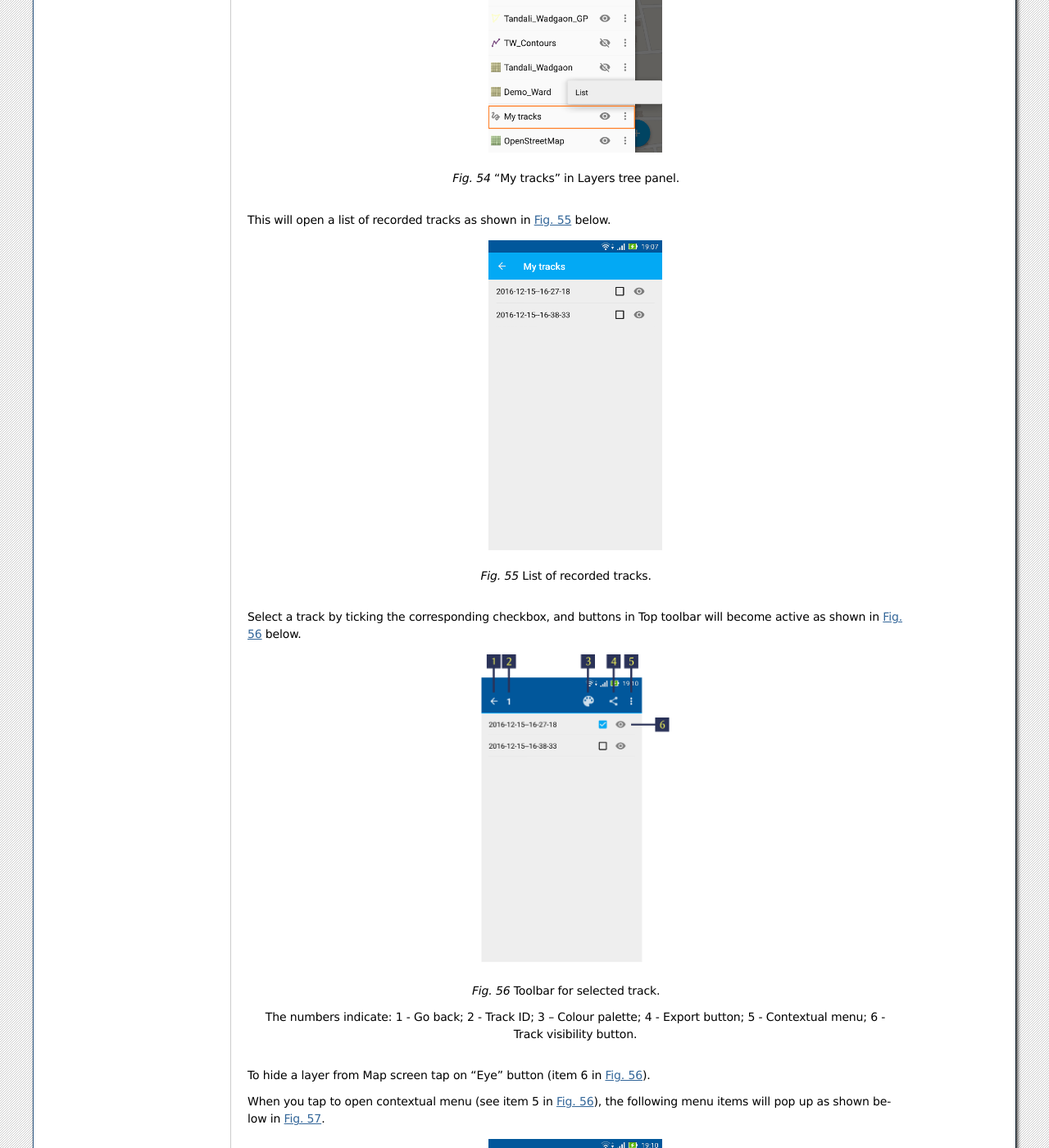
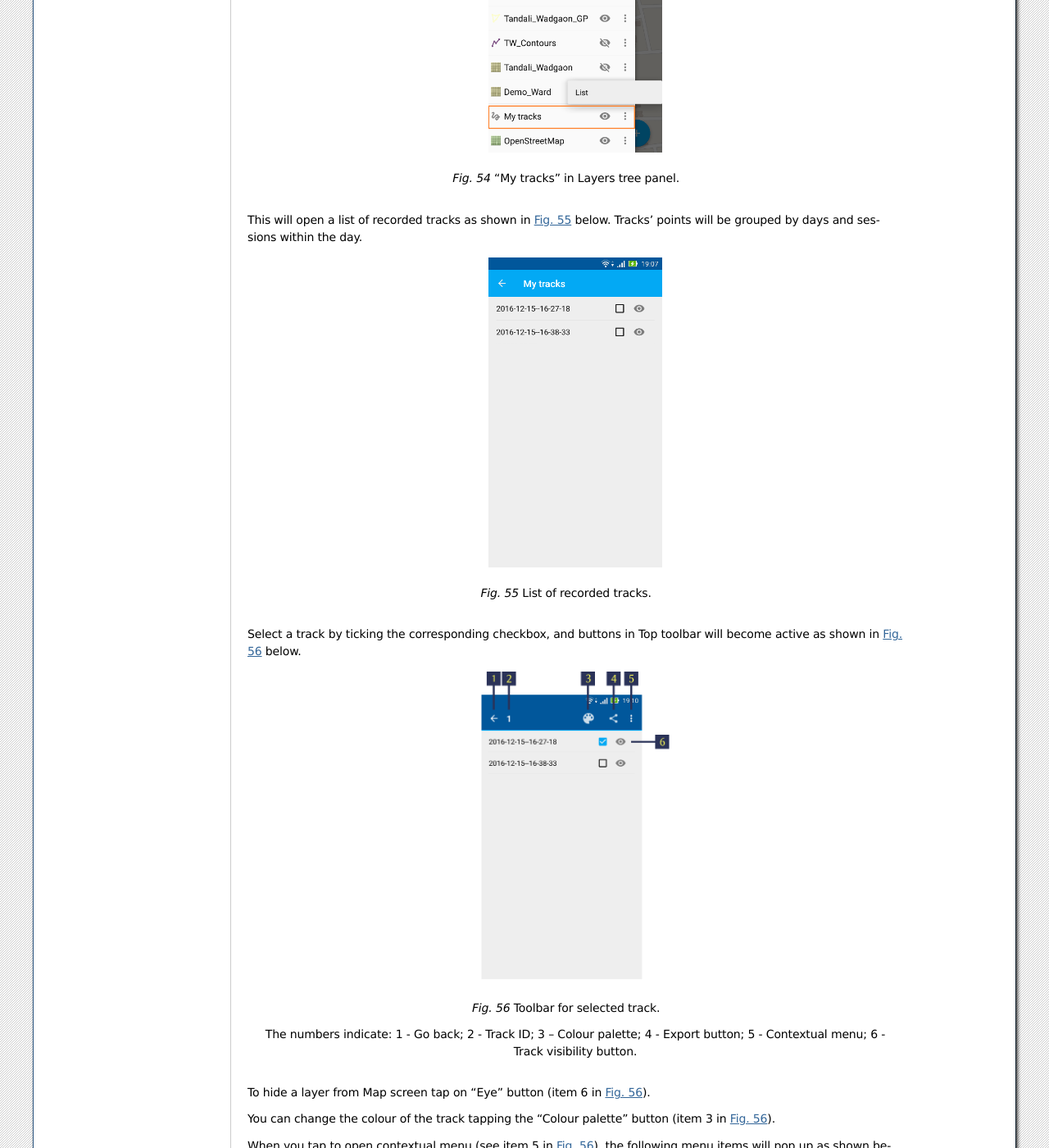
Before and after one commit to nextgis/docs_ngmobile, a Sphinx documentation site: the page built from source/tracks.rst, in a window 1280 px wide and 1400 px high, scrolled down 4146 px. Shown: the whole window at 82% size. Built offline with Sphinx 7.4.7, drawn with Linux system fonts in a browser that asks for light colours; formulas are drawn with MathJax 3.

Commit message:
changes in 3.6.2 eng doc

```diff
--- a/source/tracks.rst
+++ b/source/tracks.rst
@@ -111,7 +111,7 @@ To start managing recorded tracks first find "My Tracks" group in Layers tree pa
 
    "My tracks" in Layers tree panel.
 
-This will open a list of recorded tracks as shown in :numref:`ngmobile_tracks_list_gpx_pic` below.
+This will open a list of recorded tracks as shown in :numref:`ngmobile_tracks_list_gpx_pic` below. Tracks' points will be grouped by days and sessions within the day.
 
 .. figure:: _static/tracks_list_gpx.png
    :name: ngmobile_tracks_list_gpx_pic
@@ -133,6 +133,8 @@ Select a track by ticking the corresponding checkbox, and buttons in Top toolbar
 
 To hide a layer from Map screen tap on "Eye" button (item 6 in :numref:`ngmobile_layer_gpx_selected_pic`).
 
+You can change the colour of the track tapping the "Colour palette" button (item 3 in :numref:`ngmobile_layer_gpx_selected_pic`).
+
 When you tap to open contextual menu (see item 5 in :numref:`ngmobile_layer_gpx_selected_pic`), the following menu items will pop up as shown below in :numref:`ngmobile_layer_gpx_menu_pic`.
 
 .. figure:: _static/layer_gpx_menu.png
```
